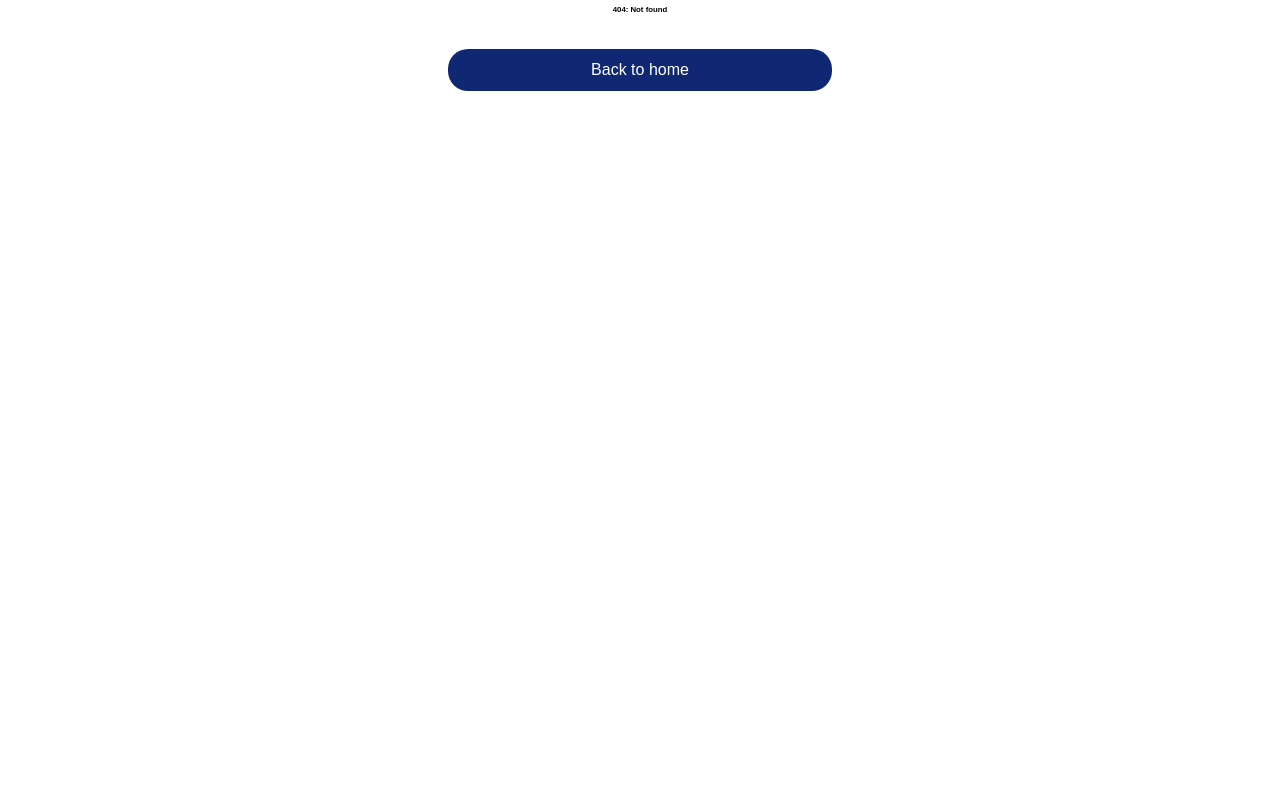
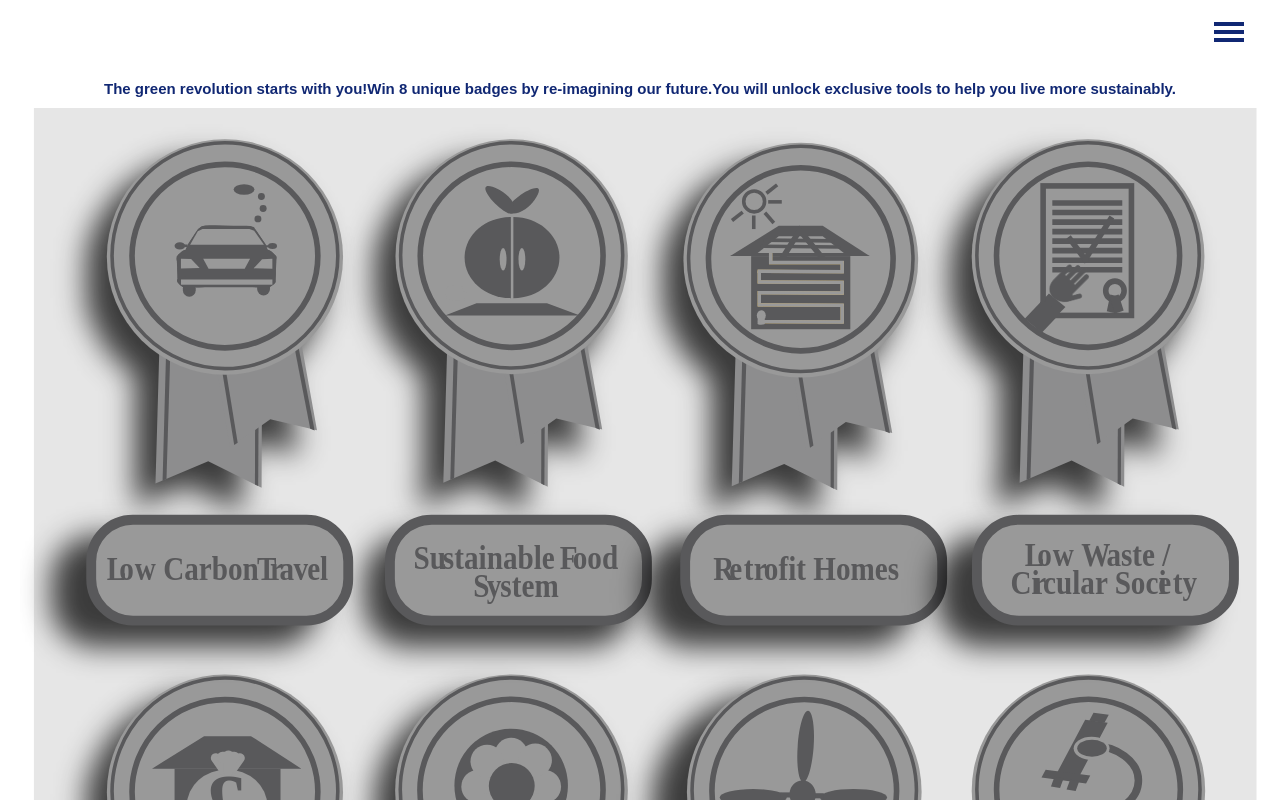
Before and after one commit to DanielaGordas/ppl-plan, a React (Create React App) app in the folder client/: page /intro in a window 1280 px wide. Before the commit this address had no page. Shown: the top 800 px of the page. Built offline with nearby package versions, Linux system fonts and the light colour scheme.

Commit message:
added general intro page

```diff
--- a/client/src/App.js
+++ b/client/src/App.js
@@ -2,6 +2,7 @@ import React from 'react';
 import './App.scss';
 import HomePage from './pages/HomePage';
 import NotFound from './components/NotFound';
+import IntroPage from './pages/IntroPage';
 import UserDataCollection from './pages/UserDataCollection';
 import {BrowserRouter as Router, Switch, Route } from 'react-router-dom';
 import LowCarbonTravelGame from './games/low-carbon-travel/LowCarbonTravelGame';
@@ -19,6 +20,7 @@ const App = () => {
                               <Route path="/about" ></Route>
                               <Route path="/privacy" ></Route>
                               <Route path="/user" component={UserDataCollection}/>
+                              <Route path="/intro" component={IntroPage}/>
                               <Route path="/lowcarbon">
                                     <LowCarbonTravelGame />
                               </Route>
--- /dev/null
+++ b/client/src/pages/IntroPage.js
@@ -0,0 +1,21 @@
+import React from 'react';
+import { Link } from 'react-router-dom';
+import NavBar from '../components/NavBar';
+import badges from '../images/Locked_Badges_Screen.svg';
+import classes from '../styles/pages/intro.module.scss';
+
+const IntroPage = () => {
+    return(
+        <div className={classes.Container} >
+            <NavBar />
+            <div className={classes.Content}>
+                <h1>The green revolution starts with you!Win 8 unique badges by re-imagining our future.You will unlock exclusive tools to help you live more sustainably.</h1>
+                <img src={badges} alt="badges"/>
+                <Link to="/lowcarbon/intro"><button className="Btn">Let's go!</button></Link>
+            </div>
+
+        </div>
+    )
+}
+
+export default IntroPage;
--- a/client/src/pages/UserDataCollection.js
+++ b/client/src/pages/UserDataCollection.js
@@ -58,7 +58,7 @@ const UserDataCollection = ()=> {
 
     const handleRedirect  = (res) => {
         if(res.status === 201 || res.status === 200) {
-            window.location = '/lowcarbon'
+            window.location = '/intro'
         } else {
             window.location = '/user'
         }
--- /dev/null
+++ b/client/src/styles/pages/intro.module.scss
@@ -0,0 +1,20 @@
+@import "../scss-variables.scss";
+
+.Container {
+    display: flex;
+    flex-direction: column;
+    justify-content: center;
+    text-align: center;
+}
+
+.Content {
+    padding: 2rem;
+    margin-top: 5rem;
+
+}
+
+.Content h1 {
+    font-size: 1.5rem;
+    line-height: 1.8rem;
+    color: $dark-blue;
+}
```
Also changed, not shown: client/src/images/Locked_Badges_Screen.svg (added).
